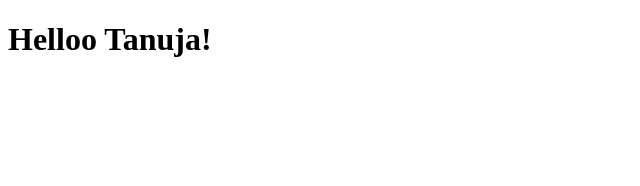
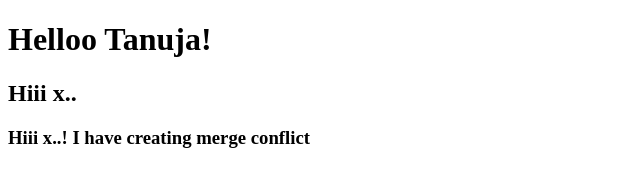
Before and after one commit to Tanuja502/gitMerge, a plain HTML site: page index.html in a window 1280 px wide. Shown: the whole page, without its empty margins (0-640 px from the left). Drawn offline with Linux system fonts and the light colour scheme.

Commit message:
I have a added a line by y

```diff
--- a/index.html
+++ b/index.html
@@ -7,5 +7,7 @@
 </head>
 <body>
     <h1>Helloo Tanuja!</h1>
+    <h2>Hiii x..</h2>
+    <h3>Hiii x..! I have creating merge conflict</h3>
 </body>
 </html>
```
